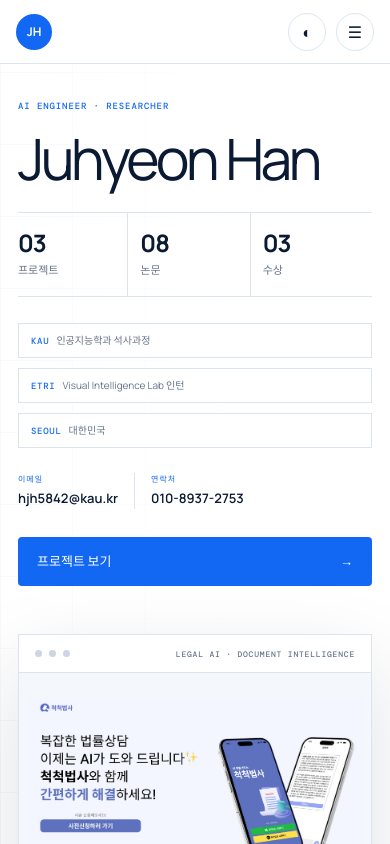
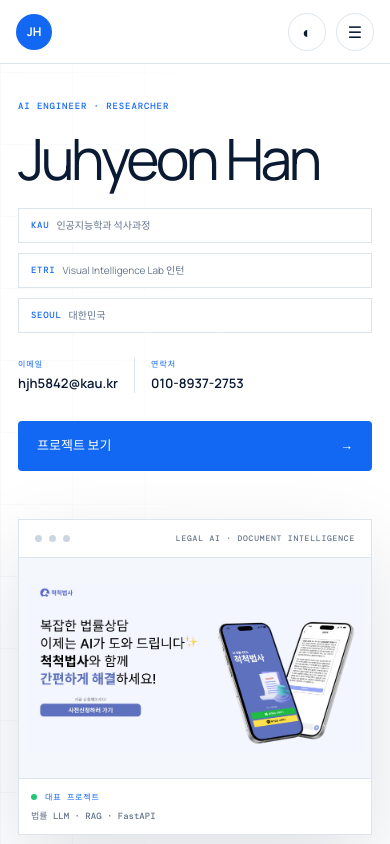
Before and after one commit to juhyunhan/portfolio, a React (Vite) app: page / in a window 390 px wide. Shown: the top 844 px of the page. Built offline with nearby package versions, Linux system fonts and the light colour scheme; a web font is replaced by a local one.

Commit message:
Remove hero portfolio counters

```diff
--- a/src/App.tsx
+++ b/src/App.tsx
@@ -78,7 +78,7 @@ function App() {
   return <div className="site-shell">
     <header className="site-header"><a className="brand" href="#top" aria-label="한주현 포트폴리오 홈"><span>JH</span><b>JUHYEON HAN</b></a><nav className={menuOpen ? 'nav-open' : ''} aria-label="주요 메뉴">{navItems.map((item) => <a key={item.href} href={item.href} onClick={() => setMenuOpen(false)}>{item.label}</a>)}</nav><div className="header-actions"><button className="theme-toggle" onClick={() => setDark(!dark)} aria-label={`${dark ? '라이트' : '다크'} 테마로 전환`}>{dark ? '☼' : '◐'}</button><button className="menu-toggle" onClick={() => setMenuOpen(!menuOpen)} aria-label="메뉴 열기">{menuOpen ? '×' : '☰'}</button></div></header>
     <main id="top">
-      <section className="hero" id="about"><div className="hero-copy reveal is-visible"><p className="hero-kicker">AI ENGINEER · RESEARCHER</p><h1 className="portfolio-name"><span>Juhyeon</span><span>Han</span></h1><div className="hero-stats" aria-label="포트폴리오 요약"><span><b>03</b>프로젝트</span><span><b>08</b>논문</span><span><b>03</b>수상</span></div><div className="identity-facts"><span><b>KAU</b> 인공지능학과 석사과정</span><span><b>ETRI</b> Visual Intelligence Lab 인턴</span><span><b>SEOUL</b> 대한민국</span></div><div className="hero-contact"><a href="mailto:hjh5842@kau.kr"><span>이메일</span>hjh5842@kau.kr</a><a href="tel:+821089372753"><span>연락처</span>010-8937-2753</a></div><div className="hero-actions"><a className="button-primary" href="#projects">프로젝트 보기 <Arrow /></a></div></div><HeroVisuals /><div className="scroll-cue">아래로 스크롤 <span>↓</span></div></section>
+      <section className="hero" id="about"><div className="hero-copy reveal is-visible"><p className="hero-kicker">AI ENGINEER · RESEARCHER</p><h1 className="portfolio-name"><span>Juhyeon</span><span>Han</span></h1><div className="identity-facts"><span><b>KAU</b> 인공지능학과 석사과정</span><span><b>ETRI</b> Visual Intelligence Lab 인턴</span><span><b>SEOUL</b> 대한민국</span></div><div className="hero-contact"><a href="mailto:hjh5842@kau.kr"><span>이메일</span>hjh5842@kau.kr</a><a href="tel:+821089372753"><span>연락처</span>010-8937-2753</a></div><div className="hero-actions"><a className="button-primary" href="#projects">프로젝트 보기 <Arrow /></a></div></div><HeroVisuals /><div className="scroll-cue">아래로 스크롤 <span>↓</span></div></section>
       <section id="projects" className="section-wrap"><SectionHeading index="01" eyebrow="주요 작업" title="프로젝트" /><div className="projects-list">{orderedProjects.map((project, index) => <ProjectCard key={project.id} project={project} index={index} />)}</div></section>
       <section id="publications" className="section-wrap publications-section"><SectionHeading index="02" eyebrow="연구 · 08" title="연구 논문" />{publications.map((group) => <div className="publication-group reveal" key={group.category}><div className="publication-category"><h3>{group.category}</h3><span>논문 {String(group.items.length).padStart(2, '0')}편</span></div><div>{group.items.map((paper, index) => <article className="publication-row" key={paper.title}><span className="paper-index">{String(index + 1).padStart(2, '0')}</span><div><p><b>논문</b> · {paper.venue} · {paper.year}</p><h4>{paper.title}</h4><div className="paper-tags">{paper.keywords.slice(0, 3).map((tag) => <span key={tag}>{tag}</span>)}</div></div>{paper.link !== '#' && group.showLinks !== false ? <a href={paper.link} target="_blank" rel="noreferrer" aria-label={`${paper.title} 논문 보기`} title="논문 보기"><Arrow diagonal /></a> : <span className="publication-status">게재</span>}</article>)}</div></div>)}</section>
       <section id="skills" className="section-wrap capabilities-section"><SectionHeading index="03" eyebrow="역량" title="기술" /><div className="capability-grid">{skills.map((skill, index) => <article className="capability-card reveal" key={skill.category}><span>0{index + 1}</span><h3>{skill.category}</h3><ul>{skill.items.map((item) => <li key={item}>{item}</li>)}</ul></article>)}</div></section>
--- a/src/index.css
+++ b/src/index.css
@@ -53,11 +53,6 @@
 
 /* Feedback revision: clearer identity, larger copy, fewer repeated visuals */
 .hero-kicker{margin:0 0 18px;font:600 11px DM Mono;color:var(--blue);letter-spacing:.1em}
-.hero-stats{display:flex;align-items:stretch;margin:34px 0 26px;border-top:1px solid var(--line);border-bottom:1px solid var(--line)}
-.hero-stats span{display:flex;align-items:baseline;gap:10px;flex:1;padding:22px 20px;border-right:1px solid var(--line);font-size:13px;color:var(--muted)}
-.hero-stats span:first-child{padding-left:0}
-.hero-stats span:last-child{border-right:0}
-.hero-stats b{font-size:28px;line-height:1;color:var(--ink);letter-spacing:-.04em}
 .hero-role{margin:24px 0 18px;font-size:clamp(25px,2.6vw,40px);line-height:1.25;color:var(--blue);letter-spacing:-.035em}
 .hero-intro{max-width:650px;margin:0;color:var(--muted);font-size:17px;line-height:1.8;word-break:keep-all}
 .hero-contact{margin:25px 0 0}
@@ -92,10 +87,6 @@
 @media(max-width:640px){
   .hero-kicker{font-size:9px;line-height:1.5}
   .hero-intro{font-size:16px}
-  .hero-stats{margin-top:28px}
-  .hero-stats span{display:grid;gap:7px;padding:18px 12px;font-size:11px}
-  .hero-stats span:first-child{padding-left:0}
-  .hero-stats b{font-size:24px}
   .section-heading p{font-size:16px}
   .project-summary,.project-overview-copy p{font-size:16px}
   .project-story p,.case-grid ul{font-size:14px}
```
